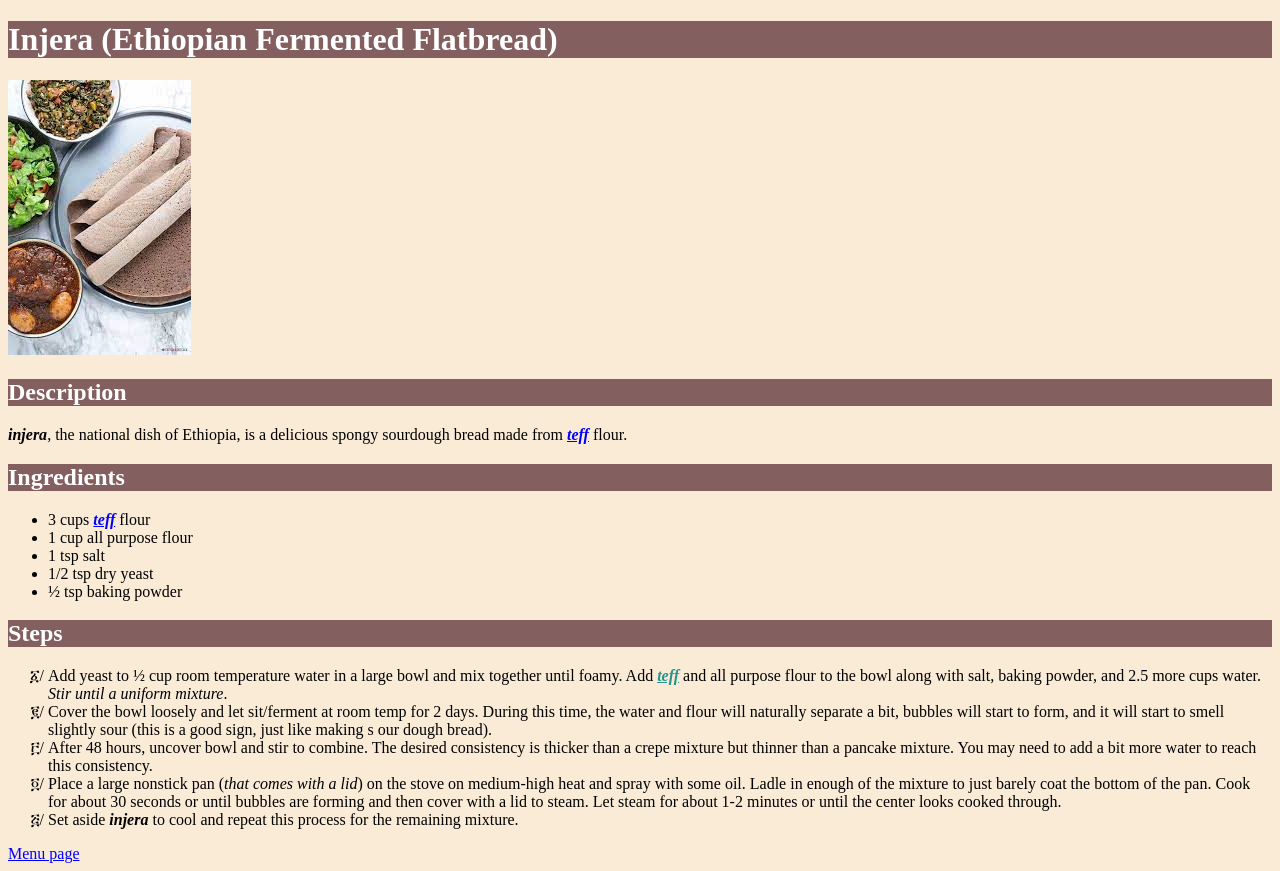
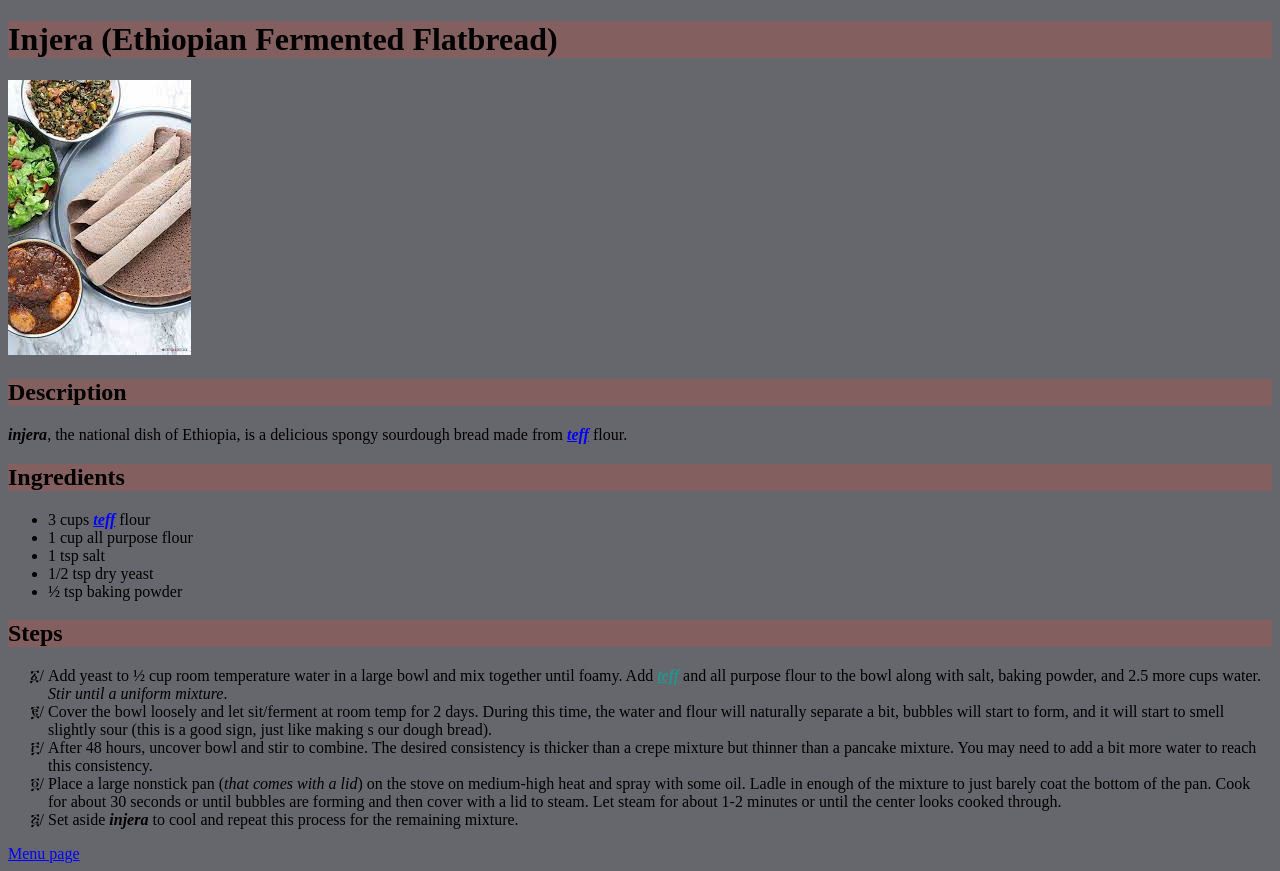
Before and after one commit to yohannessetegn/odin-recipes, a plain HTML site: page odin_recipes/Injera.html in a window 1280 px wide. Drawn offline with Linux system fonts and the light colour scheme.

Commit message:
modified:   style/style.css     whole_page background-color: #835f5f;     h1&h2 color: black;

```diff
--- a/style/style.css
+++ b/style/style.css
@@ -1,13 +1,13 @@
 *{
-    background-color: antiquewhite;
+    background-color: rgb(102, 102, 109);
 }
 h1{
-    color: white;
+    color: black;
     background-color: #835f5f;
     text-align: left;
 }
 h2{
-    color:white;
+    color:black;
     background-color: #835f5f;
 }
 img{
```
